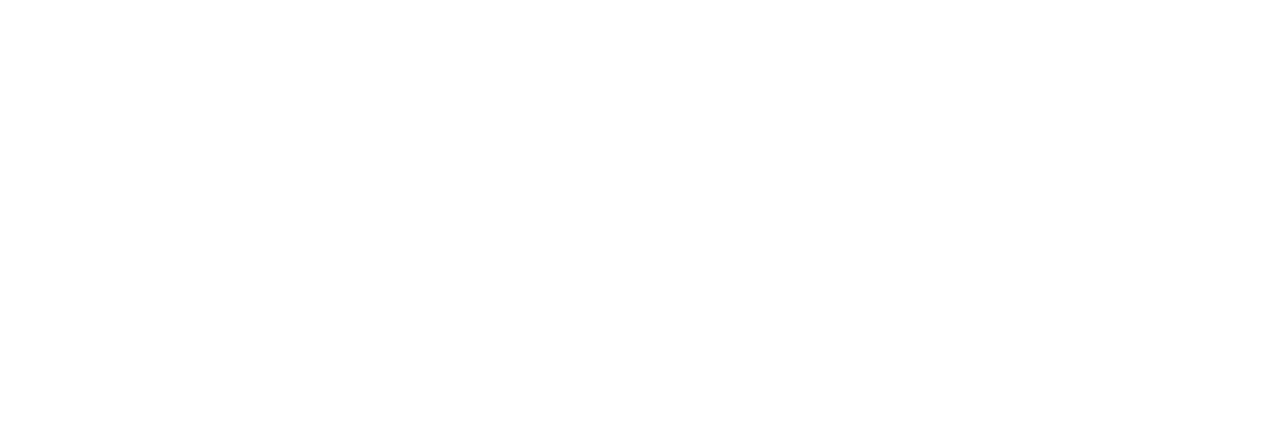
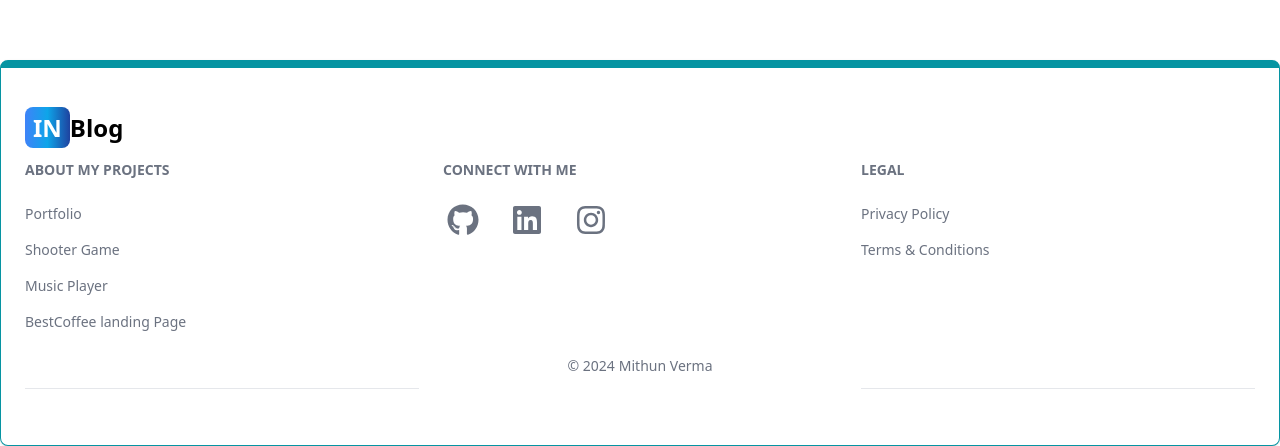
Before and after one commit to Mithun20522/MERN-Blog-Website, a React (Vite) app in the folder frontend/: page /register in a window 1280 px wide. Shown: the part 884-1330 px from the top of the page. Before the commit the page ends 944 px from the top, so only its background shows below. Built offline with nearby package versions, Linux system fonts and the light colour scheme.

Commit message:
Footer done.

```diff
--- a/frontend/src/App.jsx
+++ b/frontend/src/App.jsx
@@ -8,6 +8,7 @@
 import Projects from './pages/Projects'
 import Register from './pages/Register'
 import Header from './components/Header'
+import Footer from './components/Footer'
 
 const App = () => {
   return (
@@ -21,6 +22,7 @@
         <Route path='/projects' element={<Projects/>}/>
         <Route path='/register' element={<Register/>}/>
       </Routes>
+      <Footer/>
     </BrowserRouter>
   )
 }
--- /dev/null
+++ b/frontend/src/components/Footer.jsx
@@ -0,0 +1,92 @@
+import { Footer } from 'flowbite-react'
+import React from 'react'
+import {Link} from 'react-router-dom'
+import { FaGithub, FaLinkedin, FaInstagram } from "react-icons/fa";
+
+const FooterComp = () => {
+  return (
+    <Footer container className='border border-t-8 border-teal-500'>
+        <div className='w-full max-w-7xl mx-auto'>
+            <div className='mt-5'>
+            <Link to='/' className='text-2xl font-bold dark:text-white'>
+                <span className='px-2 py-1 bg-gradient-to-r from-blue-500 via-sky-500 to-blue-800 rounded-lg text-white'>IN</span>
+                Blog
+            </Link>
+            </div>
+            <div className='grid grid-cols-2 gap-3 mt-4 sm:grid-cols-3 sm:gap-6'>
+                <div>
+                    <Footer.Title title='About my projects'/>
+                    <Footer.LinkGroup col>
+                        <Footer.Link
+                            href='https://mithun20522.github.io/portfolio-react/'
+                            target='_blank'
+                            rel='noopener noreferrer'>
+                                Portfolio
+                        </Footer.Link>
+                        <Footer.Link
+                            href='https://mithun20522.github.io/Shooting-game-using-Canvas/'
+                            target='_blank'
+                            rel='noopener noreferrer'>
+                                Shooter Game
+                        </Footer.Link>
+                        <Footer.Link
+                            href='https://mithun20522.github.io/MV-Music/'
+                            target='_blank'
+                            rel='noopener noreferrer'>
+                                Music Player
+                        </Footer.Link>
+
+                        <Footer.Link
+                            href='https://mithun20522.github.io/Landing-Page/'
+                            target='_blank'
+                            rel='noopener noreferrer'>
+                                BestCoffee landing Page
+                        </Footer.Link>
+                    </Footer.LinkGroup>
+                </div>
+                <div>
+                <Footer.Title title='Connect with me'/>
+                    <Footer.LinkGroup>
+                        <Footer.Link
+                            href='https://github.com/Mithun20522/'
+                            target='_blank'
+                            rel='noopener noreferrer'>
+                                <FaGithub className='w-10 h-8' />
+                        </Footer.Link>
+                        <Footer.Link
+                            href='https://www.linkedin.com/in/mithun-verma-045801257/'
+                            target='_blank'
+                            rel='noopener noreferrer'>
+                                <FaLinkedin className='w-10 h-8'/>
+                        </Footer.Link>
+                        <Footer.Link
+                            href='https://www.instagram.com/mithunverma01/'
+                            target='_blank'
+                            rel='noopener noreferrer'>
+                                <FaInstagram className='w-10 h-8'/>
+                        </Footer.Link>
+                    </Footer.LinkGroup>
+                </div>
+                <div>
+                <Footer.Title title='Legal'/>
+                    <Footer.LinkGroup col>
+                        <Footer.Link
+                            href='#'>
+                                Privacy Policy
+                        </Footer.Link>
+                        <Footer.Link
+                            href='#'>
+                                Terms &amp; Conditions
+                        </Footer.Link>
+                    </Footer.LinkGroup>
+                </div>
+                <Footer.Divider/>
+                <Footer.Copyright href='#' by='Mithun Verma' year={new Date().getFullYear()}/>
+                <Footer.Divider/>
+            </div>
+        </div>
+    </Footer>
+  )
+}
+
+export default FooterComp
```
